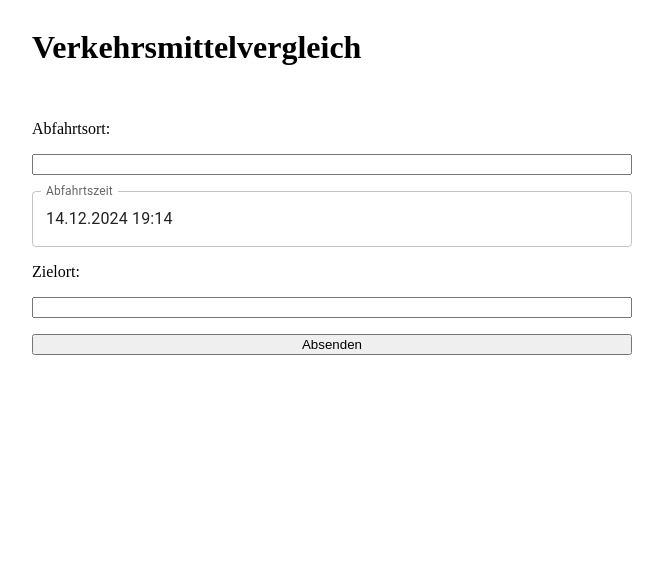
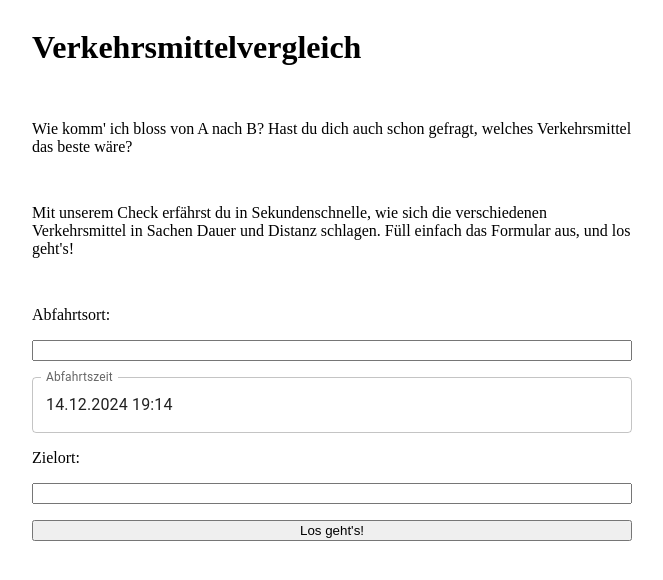
Before and after one commit to roumanch-777/verkehrsmittelvergleich-johannes-roman, a React (Create React App) app in the folder app/: page / in a window 1280 px wide. Shown: the top 580 px of the page, without its empty margins (308-971 px from the left). Built offline with nearby package versions, Linux system fonts and the light colour scheme; no server answers.

Commit message:
improve UI texts

```diff
--- a/app/src/App.tsx
+++ b/app/src/App.tsx
@@ -47,7 +47,7 @@ function App() {
             <InputField label="Abfahrtsort" value={from} onChange={setFrom} />
             <DatePicker label="Abfahrtszeit" value={departureTime} onChange={setDepartureTime} />
             <InputField label="Zielort" value={to} onChange={setTo} />
-            <Button onClick={handleSubmit}>Absenden</Button>
+            <Button onClick={handleSubmit}>Los geht's!</Button>
             <ComparisonTable allTravelData={allTravelData} />
             <Diagram allTravelDataUnformatted={diagramData} label={LabelType.DURATION} />
             <Diagram allTravelDataUnformatted={diagramData} label={LabelType.DISTANCE} />
--- a/app/src/components/Title.tsx
+++ b/app/src/components/Title.tsx
@@ -1,5 +1,16 @@
 import React from 'react';
 
 export const Title: React.FC = () => {
-    return <h1>Verkehrsmittelvergleich</h1>;
+    return <>
+        <h1>Verkehrsmittelvergleich</h1>
+        <p>
+            Wie komm' ich bloss von A nach B?
+            Hast du dich auch schon gefragt, welches Verkehrsmittel das beste wäre?
+        </p>
+        <p>
+            Mit unserem Check erfährst du in Sekundenschnelle,
+            wie sich die verschiedenen Verkehrsmittel in Sachen Dauer und Distanz schlagen.
+            Füll einfach das Formular aus, und los geht's!
+        </p>
+    </>;
 };
```
